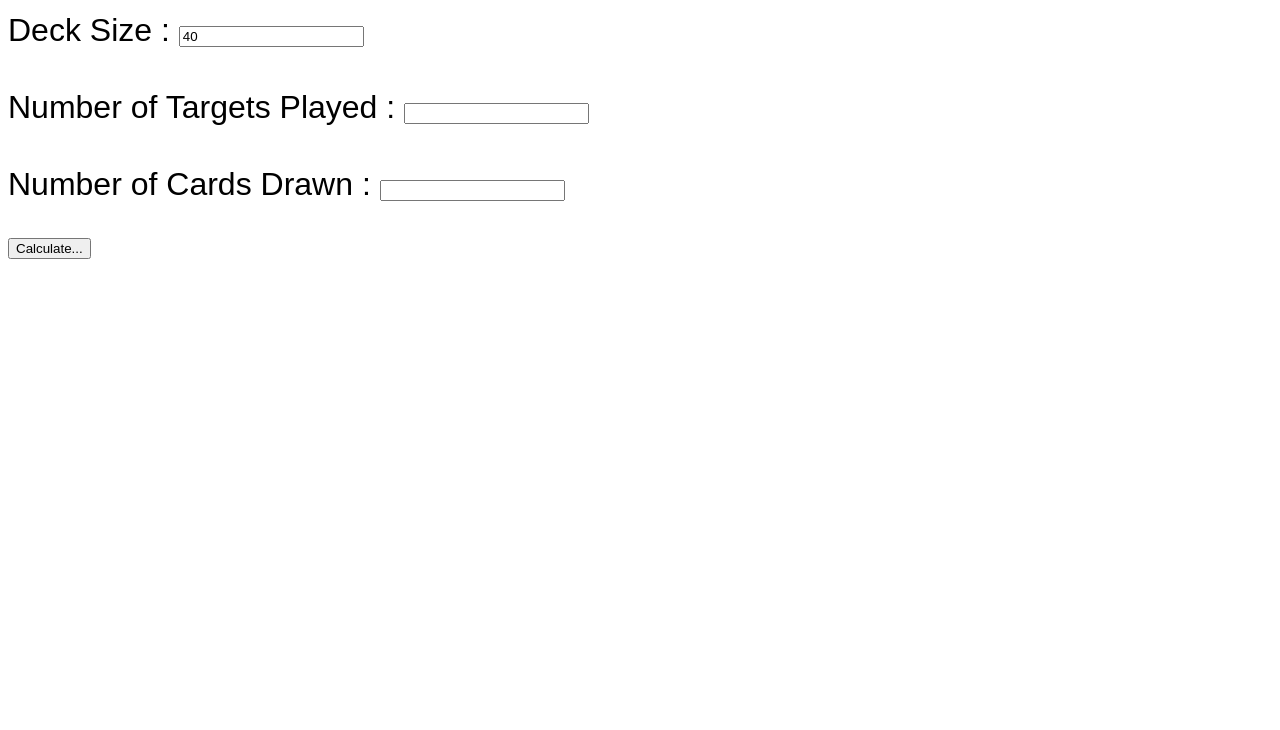
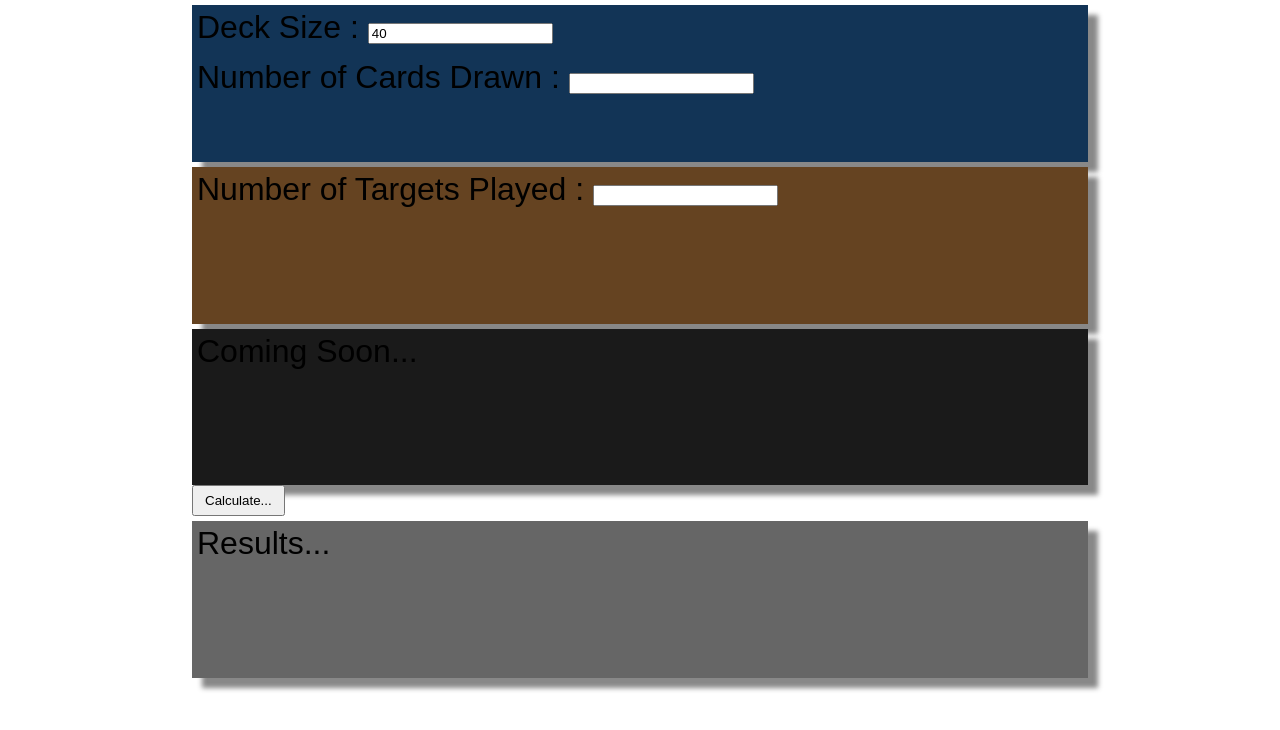
Before and after one commit to TimFenwick15/card-probability-calculator, a plain HTML site: page index.html in a window 1280 px wide. Drawn offline with Linux system fonts and the light colour scheme.

Commit message:
Added basic styles and more boxes for future features

```diff
--- a/index.html
+++ b/index.html
@@ -4,9 +4,19 @@
   <link rel='stylesheet' href='style.css' />
 </head>
 <body>
-<p>Deck Size : <input id='deck' value='40' type='number' /></p>
+<div id='deck'>
+  <p>Deck Size : <input id='deckSize' value='40' type='number' /></p>
+  <p>Number of Cards Drawn : <input id='draws' value='' type='number' /></p>
+</div>
+
+<div id='targets'>
   <p>Number of Targets Played : <input id='played' value='' type='number' /></p>
-<p>Number of Cards Drawn : <input id='draws' value='' type='number' /></p>
+</div>
+
+<div id='modifiers'>
+  <p>
+    Coming Soon...
+  </p>
   <!-- Will be added later
   <p>Playing Upstart? :
     <select id='upstart'>
@@ -15,9 +25,19 @@
       <option value='no'>No</option>
     </select>
   </p> -->
+</div>
 
-<button id='calc'>Calculate...</button>
-<div id='display'></div>
+<button id='calc'>
+  <p>
+    Calculate...
+  </p>
+</button>
+
+<div id='results'>
+  <p>
+    Results...
+  </p>
+</div>
 <script src='script.js'></script>
 <script src='maths.js'></script>
 </body>
--- a/script.js
+++ b/script.js
@@ -25,9 +25,11 @@ function resolve(x) {
       */
       cardsDrawn: Number(document.getElementById('draws').value),
       targetsPlayed: Number(document.getElementById('played').value),
-      deckSize: Number(document.getElementById('deck').value)
+      deckSize: Number(document.getElementById('deckSize').value)
     }
 
-    document.getElementById('display').textContent = resolve(params)
+    document.getElementById('results')
+      .getElementsByTagName('p')[0]
+      .textContent = resolve(params)
   })
 })()
--- a/style.css
+++ b/style.css
@@ -1,7 +1,34 @@
 body {
-  //background-color: blue;
   font-family: sans-serif;
   font-size: 2rem;
   height: 98%;
   line-height: 1.4;
+  margin: auto;
+  width: 70%;
 }
+
+div {
+  box-shadow: 10px 10px 5px #888888;
+}
+
+p {
+  margin: 5px;
+}
+
+#deck {
+  height: 20%;
+  background-color: #123456;
+}
+#targets {
+  height: 20%;
+  background-color: #654321;
+}
+#modifiers {
+  height: 20%;
+  background-color: #1a1a1a;
+}
+
+#results {
+  height: 20%;
+  background-color: #666666;
+}
```
Lines whose indentation alone changed are shown as unchanged.
